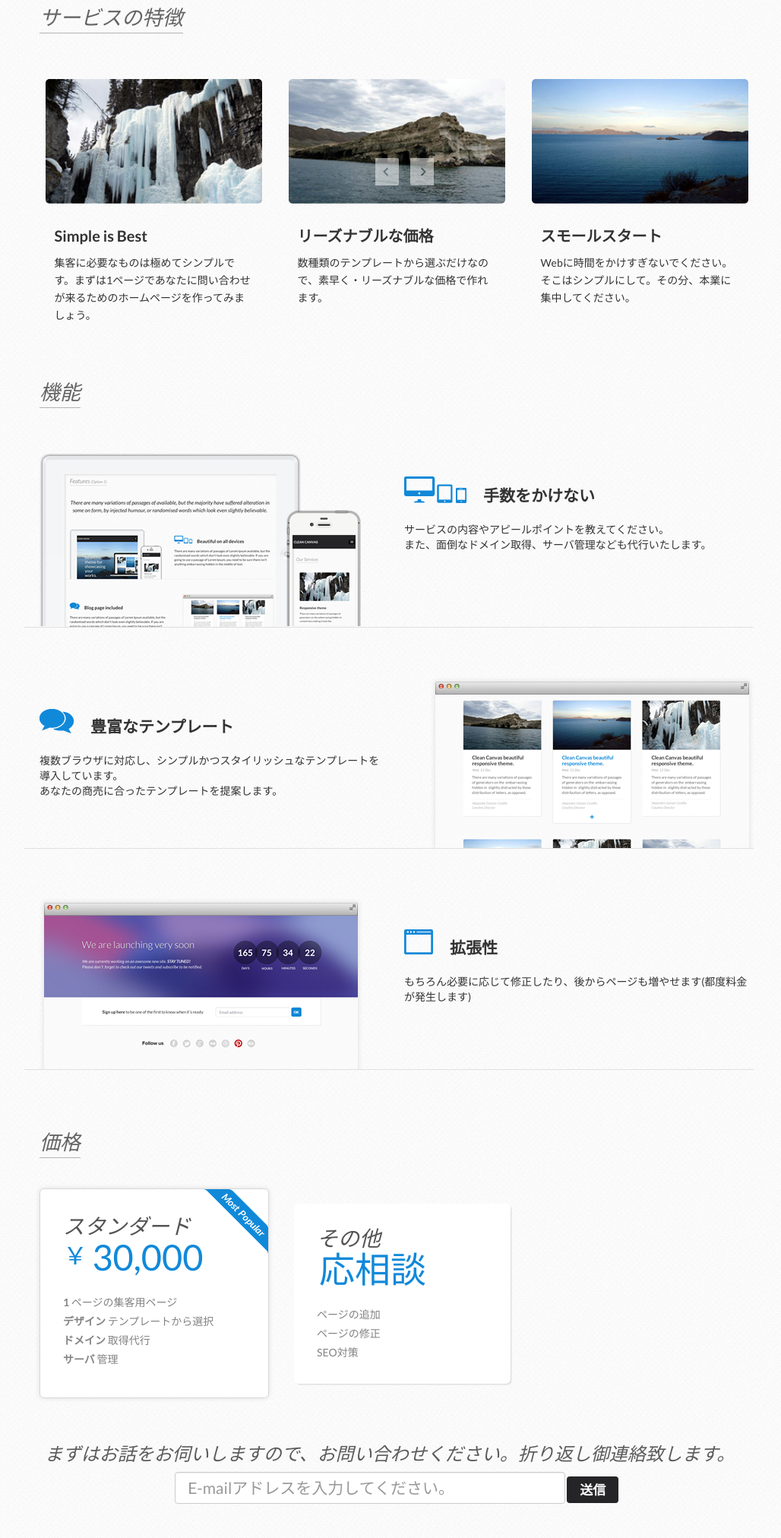
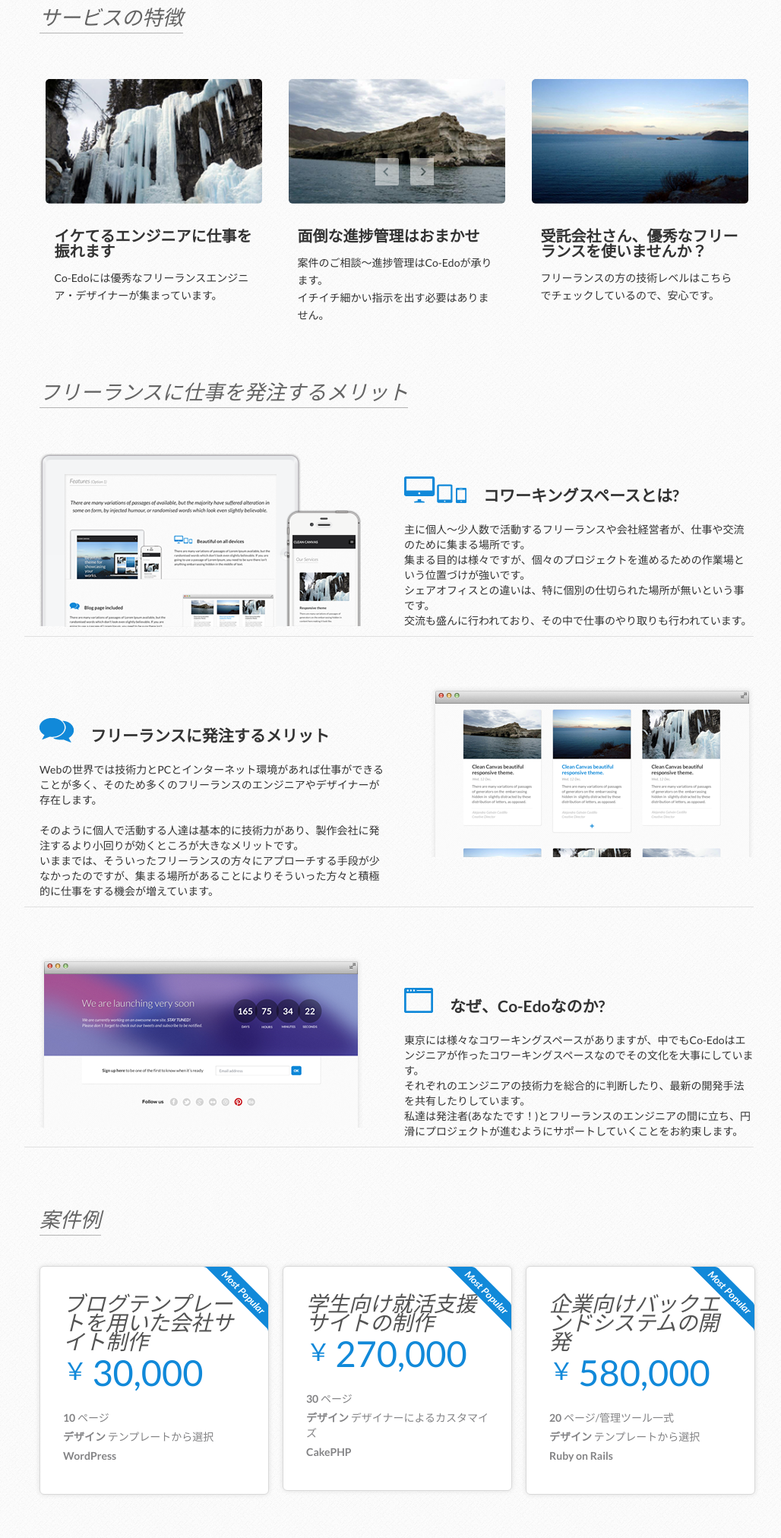
Before and after one commit to hassy1983/Co-Edo-Sourcing, a plain HTML site: page index.html in a window 1280 px wide. Shown: the part 547-2571 px from the top of the page at 76% size, without its empty margins (118-1146 px from the left). Drawn offline with nearby package versions, Linux system fonts and the light colour scheme.

Commit message:
Modify main messages.

```diff
--- a/index.html
+++ b/index.html
@@ -1,7 +1,7 @@
 <!DOCTYPE html>
 <html>
 <head>
-	<title>シンプルホームページ制作 - ランディングページのみの制作チーム</title>
+	<title>Co-Edo Sourcing - コワーキングスペース茅場町Co-Edoでの開発案件受託</title>
     <meta http-equiv="Content-Type" content="text/html; charset=utf-8">
 	<meta name="viewport" content="width=device-width, initial-scale=1.0">
 
@@ -27,7 +27,7 @@
                 <span class="icon-bar"></span>
             </a>
             <a class="brand" href="index.html">
-                <strong>シンプルホームページ制作</strong>
+                <strong>Co-Edo Sourcing - コワーキングスペース茅場町Co-Edoでの開発案件受託</strong>
             </a>
         </div>
       </div>
@@ -51,12 +51,12 @@
         <article class="slide" id="showcasing" style="background: url('img/backgrounds/landscape.png') repeat-x top center;">
             <img class="asset left-30 sp600 t120 z1" src="img/slides/scene1/macbook.png" />
             <div class="info">
-                <h2>集客に必要な<br/>ホームページを<br/>1ページだけ制作</h2>
+                <h2>フリーランスのエンジニア・デザイナーに仕事を発注しませんか?</h2>
             </div>
         </article>
         <article class="slide" id="ideas" style="background: url('img/backgrounds/aqua.jpg') repeat-x top center;">
             <div class="info">
-                <h2>豊富なテンプレート</h2>
+                <h2>Co-Edoには優秀なフリーランスエンジニア・デザイナーが集まっています。</h2>
             </div>
             <img class="asset left-480 sp600 t260 z1" src="img/slides/scene2/left.png" />
             <img class="asset left-210 sp600 t213 z2" src="img/slides/scene2/middle.png" />
@@ -68,7 +68,7 @@
             <img class="asset left-350 sp450 t135 z2" src="img/slides/scene3/desktop.png" />
             <img class="asset left-185 sp550 t220 z1" src="img/slides/scene3/macbook.png" />
             <div class="info">
-                <h2>シンプルに良いものを作る</h2>
+                <h2>システム開発・デザイン・ブログ制作</h2>
             </div>
         </article>
         <article class="slide" id="responsive" style="background: url('img/backgrounds/indigo.jpg') repeat-x top center;">
@@ -96,9 +96,9 @@
                             <img src="img/service1.png">
                         </div>
                         <div class="text">
-                            <h6>Simple is Best</h6>
+                            <h6>イケてるエンジニアに仕事を振れます</h6>
                             <p>
-                                集客に必要なものは極めてシンプルです。まずは1ページであなたに問い合わせが来るためのホームページを作ってみましょう。
+                                Co-Edoには優秀なフリーランスエンジニア・デザイナーが集まっています。
                             </p>
                         </div>
                     </div>
@@ -108,9 +108,9 @@
                             <img src="img/service2.png">
                         </div>
                         <div class="text">
-                            <h6>リーズナブルな価格</h6>
+                            <h6>面倒な進捗管理はおまかせ</h6>
                             <p>
-                                数種類のテンプレートから選ぶだけなので、素早く・リーズナブルな価格で作れます。
+                                案件のご相談〜進捗管理はCo-Edoが承ります。<br />イチイチ細かい指示を出す必要はありません。
                             </p>
                         </div>
                     </div>
@@ -120,9 +120,9 @@
                             <img src="img/service3.png">
                         </div>
                         <div class="text">
-                            <h6>スモールスタート</h6>
+                            <h6>受託会社さん、優秀なフリーランスを使いませんか？</h6>
                             <p>
-                                Webに時間をかけすぎないでください。<br />そこはシンプルにして。その分、本業に集中してください。
+                                フリーランスの方の技術レベルはこちらでチェックしているので、安心です。
                             </p>
                         </div>
                     </div>
@@ -134,7 +134,7 @@
     <div id="features">
         <div class="container">
             <div class="section_header">
-                <h3>機能</h3>
+                <h3>フリーランスに仕事を発注するメリット</h3>
             </div>
             <div class="row feature">
                 <div class="span6">
@@ -143,10 +143,13 @@
                 <div class="span6 info">
                     <h3>
                         <img src="img/features-ico1.png" />
-                        手数をかけない
+                        コワーキングスペースとは?
                     </h3>
                     <p>
-                        サービスの内容やアピールポイントを教えてください。<br />また、面倒なドメイン取得、サーバ管理なども代行いたします。
+                        主に個人〜少人数で活動するフリーランスや会社経営者が、仕事や交流のために集まる場所です。<br />
+                        集まる目的は様々ですが、個々のプロジェクトを進めるための作業場という位置づけが強いです。<br />
+                        シェアオフィスとの違いは、特に個別の仕切られた場所が無いという事です。<br />
+                        交流も盛んに行われており、その中で仕事のやり取りも行われています。
                     </p>
                 </div>
             </div>
@@ -154,10 +157,13 @@
                 <div class="span6 info">
                     <h3>
                         <img src="img/features-ico2.png" />
-                        豊富なテンプレート
+                        フリーランスに発注するメリット
                     </h3>
                     <p>
-                        複数ブラウザに対応し、シンプルかつスタイリッシュなテンプレートを導入しています。<br />あなたの商売に合ったテンプレートを提案します。
+                        Webの世界では技術力とPCとインターネット環境があれば仕事ができることが多く、そのため多くのフリーランスのエンジニアやデザイナーが存在します。<br />
+                        <br />
+                        そのように個人で活動する人達は基本的に技術力があり、製作会社に発注するより小回りが効くところが大きなメリットです。<br />
+                        いままでは、そういったフリーランスの方々にアプローチする手段が少なかったのですが、集まる場所があることによりそういった方々と積極的に仕事をする機会が増えています。
                     </p>
                 </div>
                 <div class="span6">
@@ -171,10 +177,12 @@
                 <div class="span6 info">
                     <h3>
                         <img src="img/features-ico3.png" />
-                        拡張性
+                        なぜ、Co-Edoなのか?
                     </h3>
                     <p>
-                        もちろん必要に応じて修正したり、後からページも増やせます(都度料金が発生します)
+                        東京には様々なコワーキングスペースがありますが、中でもCo-Edoはエンジニアが作ったコワーキングスペースなのでその文化を大事にしています。<br />
+                        それぞれのエンジニアの技術力を総合的に判断したり、最新の開発手法を共有したりしています。<br />
+                        私達は発注者(あなたです！)とフリーランスのエンジニアの間に立ち、円滑にプロジェクトが進むようにサポートしていくことをお約束します。
                     </p>
                 </div>
             </div>
@@ -186,7 +194,7 @@
     <div id="in_pricing">
         <div class="container">
             <div class="section_header">
-                <h3>価格</h3>
+                <h3>案件例</h3>
             </div>
 
             <div class="row charts_wrapp">
@@ -195,54 +203,74 @@
                     <div class="plan">
                         <div class="wrapper">
                             <img class="ribbon" src="img/badge.png">
-                            <h3>スタンダード</h3>
+                            <h3>ブログテンプレートを用いた会社サイト制作</h3>
                             <div class="price">
                                 <span class="dollar">￥</span>
                                 <span class="qty">30,000</span>
                             </div>
                             <div class="features">
                                 <p>
-                                    <strong>1</strong>
-                                    ページの集客用ページ
+                                    <strong>10</strong>
+                                    ページ
                                 </p>
                                 <p>
                                     <strong>デザイン</strong>
                                     テンプレートから選択
                                 </p>
                                 <p>
-                                    <strong>ドメイン</strong>
-                                     取得代行
-                                </p>
-                                <p>
-                                    <strong>サーバ</strong>
-                                    管理
+                                    <strong>WordPress</strong>
                                 </p>
                             </div>
                         </div>
                     </div>
                 </div>
                 <!-- Plan Box -->
-                <div class="span4 standar">
+                <div class="span4 pro">
                     <div class="plan">
                         <div class="wrapper">
-                            <h3>その他</h3>
+                            <img class="ribbon" src="img/badge.png">
+                            <h3>学生向け就活支援サイトの制作</h3>
                             <div class="price">
-                                <span class="dollar"></span>
-                                <span class="qty">応相談</span>
-                                <span class="month"></span>
+                                <span class="dollar">￥</span>
+                                <span class="qty">270,000</span>
                             </div>
                             <div class="features">
                                 <p>
-                                    <strong></strong>
-                                    ページの追加
+                                    <strong>30</strong>
+                                    ページ
                                 </p>
                                 <p>
-                                    <strong></strong>
-                                    ページの修正
+                                    <strong>デザイン</strong>
+                                    デザイナーによるカスタマイズ
                                 </p>
                                 <p>
-                                    <strong></strong>
-                                    SEO対策
+                                    <strong>CakePHP</strong>
+                                </p>
+                            </div>
+                        </div>
+                    </div>
+                </div>
+                <!-- Plan Box -->
+                <div class="span4 pro">
+                    <div class="plan">
+                        <div class="wrapper">
+                            <img class="ribbon" src="img/badge.png">
+                            <h3>企業向けバックエンドシステムの開発</h3>
+                            <div class="price">
+                                <span class="dollar">￥</span>
+                                <span class="qty">580,000</span>
+                            </div>
+                            <div class="features">
+                                <p>
+                                    <strong>20</strong>
+                                    ページ/管理ツール一式
+                                </p>
+                                <p>
+                                    <strong>デザイン</strong>
+                                    テンプレートから選択
+                                </p>
+                                <p>
+                                    <strong>Ruby on Rails</strong>
                                 </p>
                             </div>
                         </div>
```
